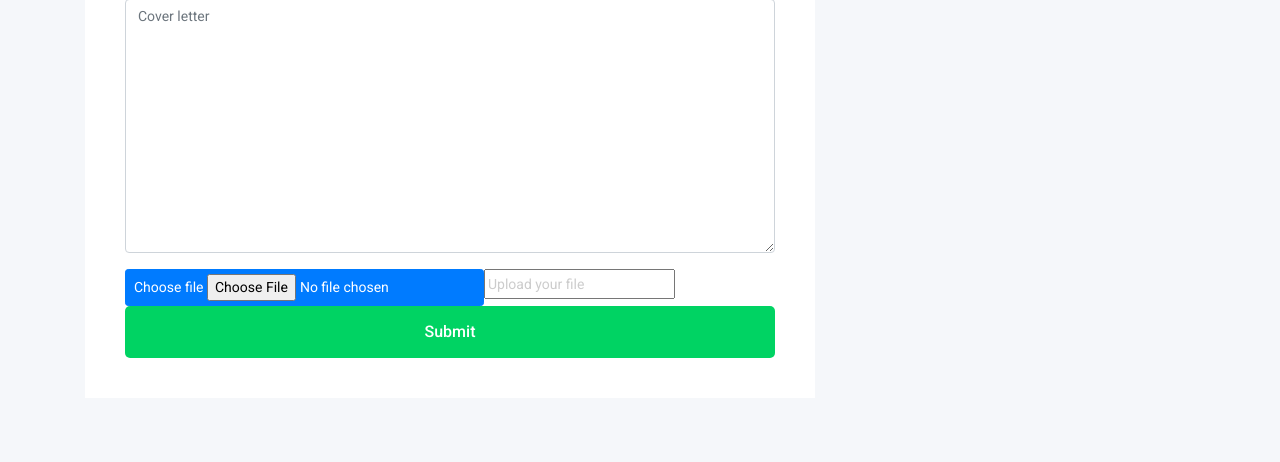
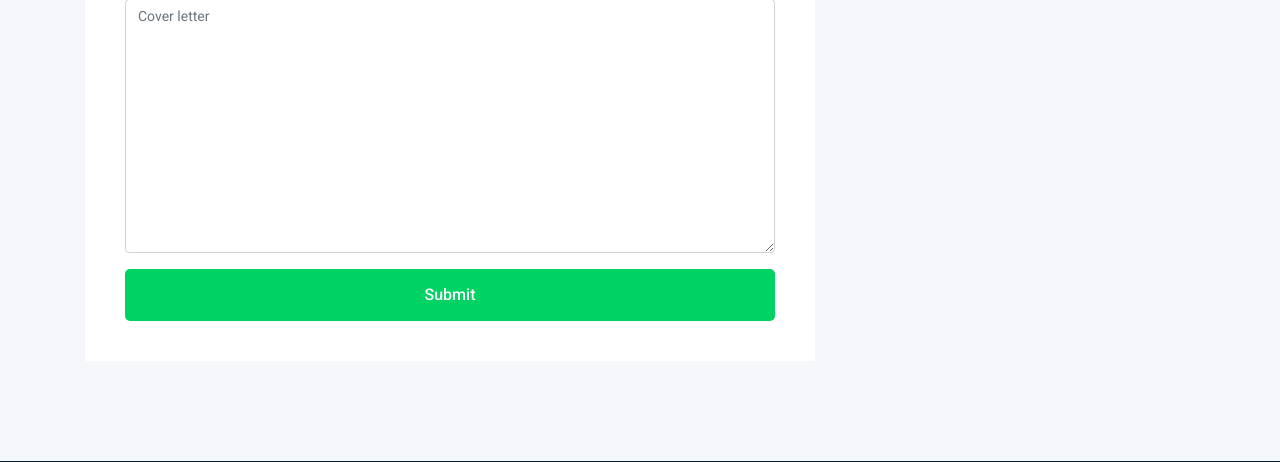
Before and after one commit to Ahmed-Azoz/django-job-board, a Django app: a page that uses job/templates/job/job_detail.html in a window 1280 px wide. Shown: the part 1271-1733 px from the top of the page. Run offline with Django 3.2, Linux system fonts and the light colour scheme; data comes from the database, SQL or seed files in the repository; some libraries are stand-ins or nearby versions.

Commit message:
--- Auto-Git Commit ---

```diff
--- a/job/templates/job/job_detail.html
+++ b/job/templates/job/job_detail.html
@@ -79,17 +79,6 @@
                             <form action="/url/to/submit/" method="post" class="form">
                                 {% csrf_token %}
                                 {% bootstrap_form form %}
-                                <form class="md-form">
-                                    <div class="file-field">
-                                      <div class="btn btn-primary btn-sm float-left">
-                                        <span>Choose file</span>
-                                        <input type="file">
-                                      </div>
-                                      <div class="file-path-wrapper">
-                                        <input class="file-path validate" type="text" placeholder="Upload your file">
-                                      </div>
-                                    </div>
-                                  </form>
 
                                 {% buttons %}
                                 <button  class="boxed-btn3 w-100" type="submit">Submit</button>
```
